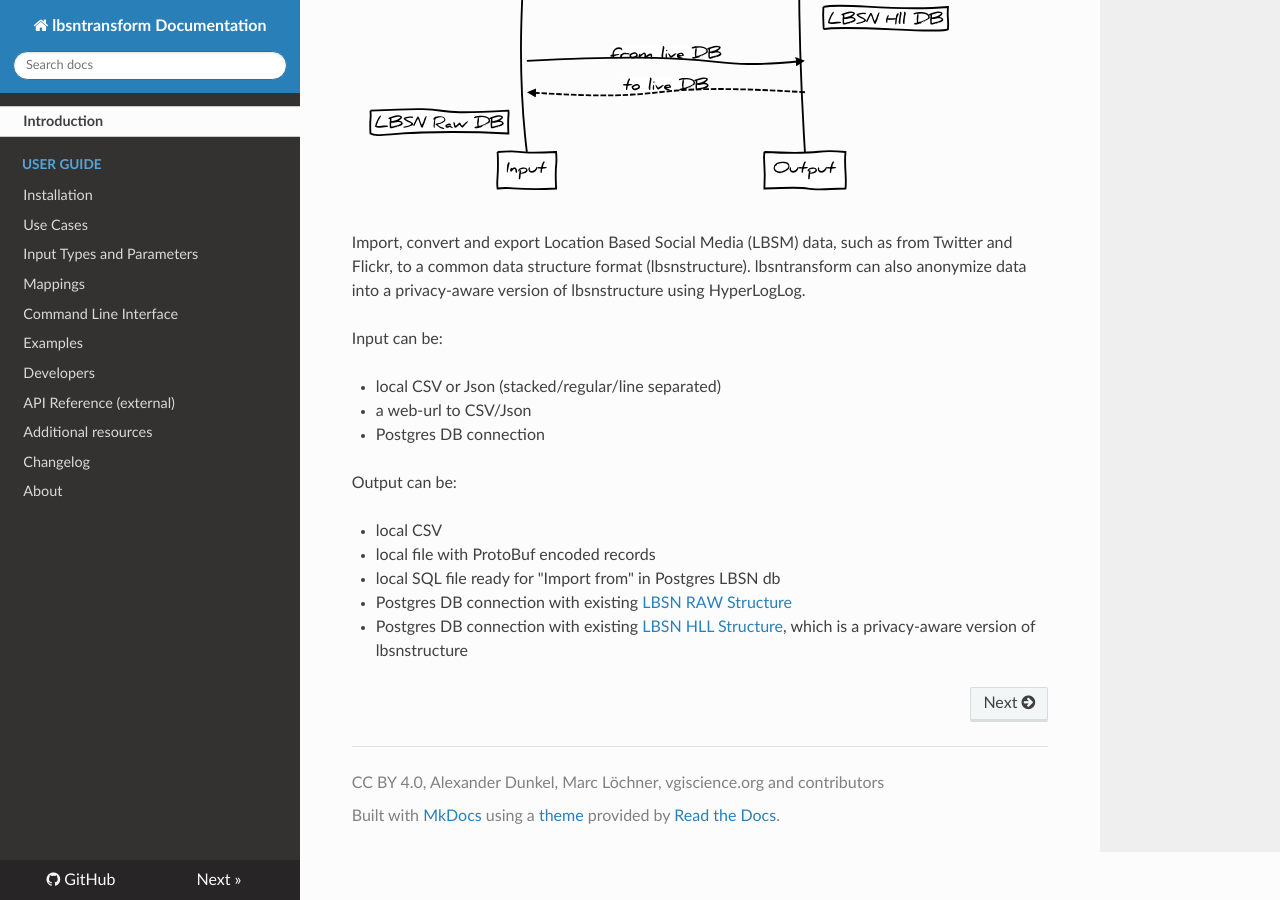
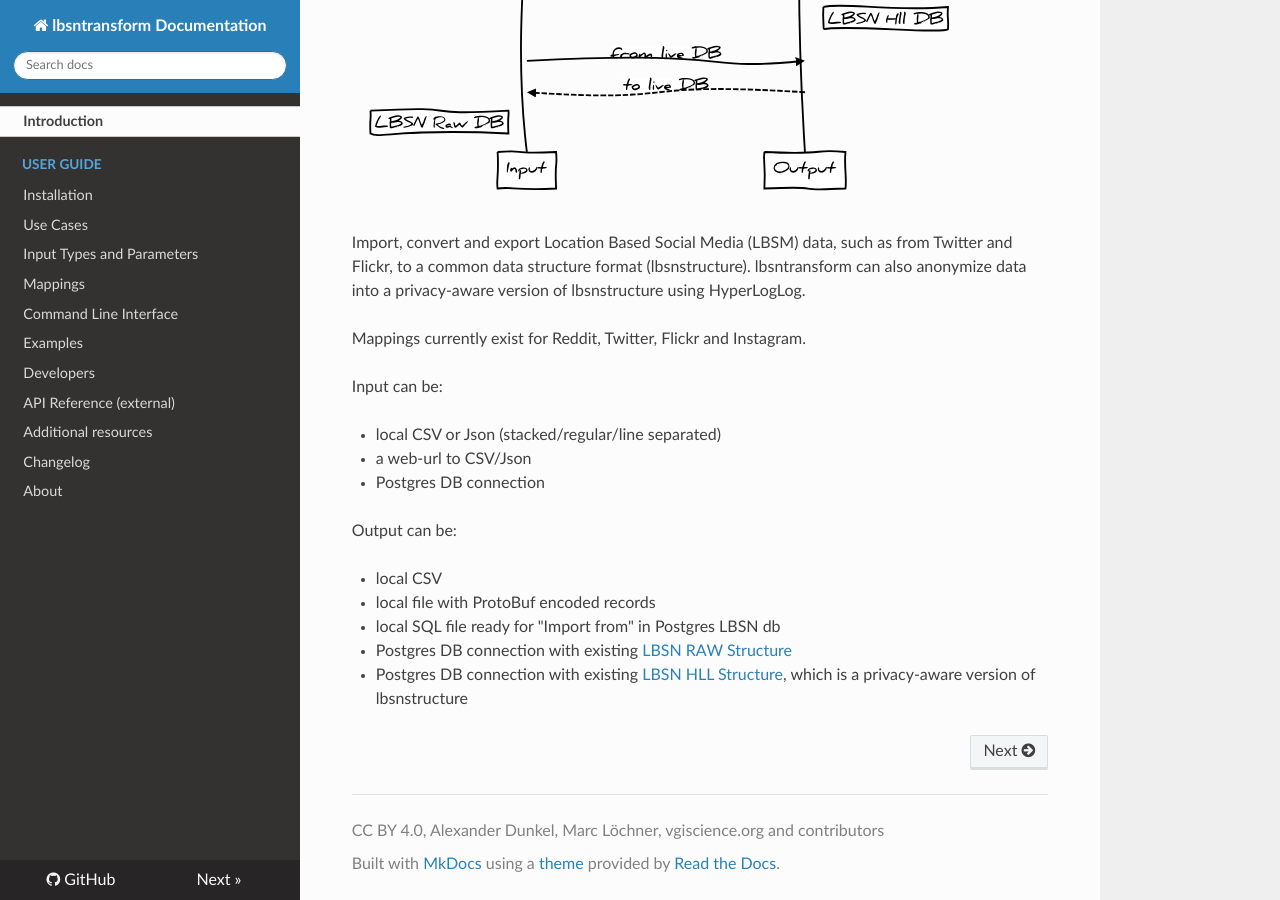
Before and after one commit to Sieboldianus/lbsntransform, an MkDocs documentation site: the page built from docs/index.md, in a window 1280 px wide and 900 px high, scrolled down 629 px. Built offline with MkDocs 1.6.1, drawn with Linux system fonts in a browser that asks for light colours; nearby versions of some CDN libraries.

Commit message:
docs: Add currently supported Mappings to documentation intro

```diff
--- a/docs/index.md
+++ b/docs/index.md
@@ -2,7 +2,11 @@
 
 ![](inputoutput.svg)
 
-Import, convert and export Location Based Social Media (LBSM) data, such as from Twitter and Flickr, to a common data structure format (lbsnstructure). lbsntransform can also anonymize data into a privacy-aware version of lbsnstructure using HyperLogLog.
+Import, convert and export Location Based Social Media (LBSM) data, such as from
+Twitter and Flickr, to a common data structure format (lbsnstructure). lbsntransform
+can also anonymize data into a privacy-aware version of lbsnstructure using HyperLogLog.
+
+Mappings currently exist for Reddit, Twitter, Flickr and Instagram.
 
 Input can be:
 
```
